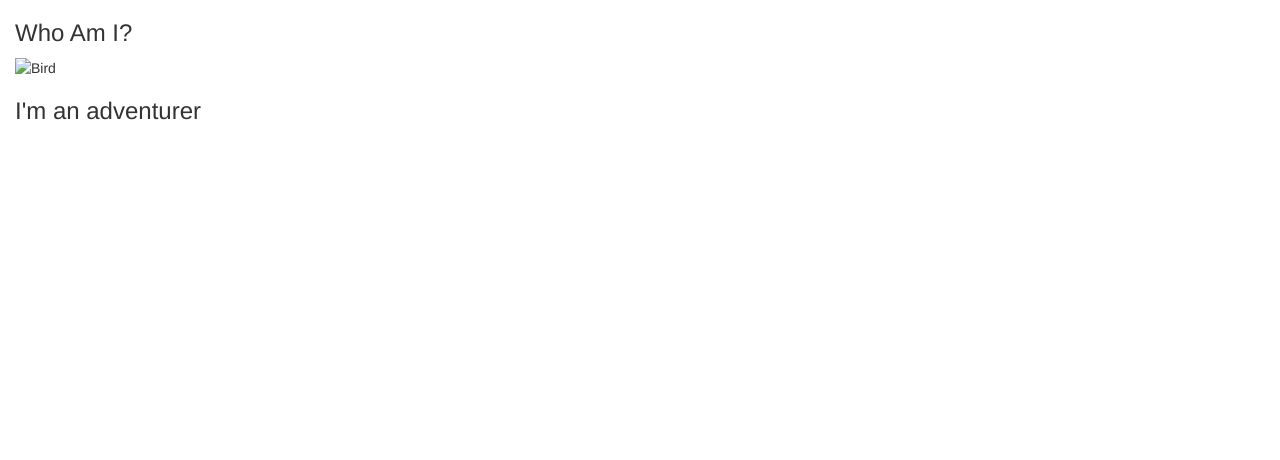
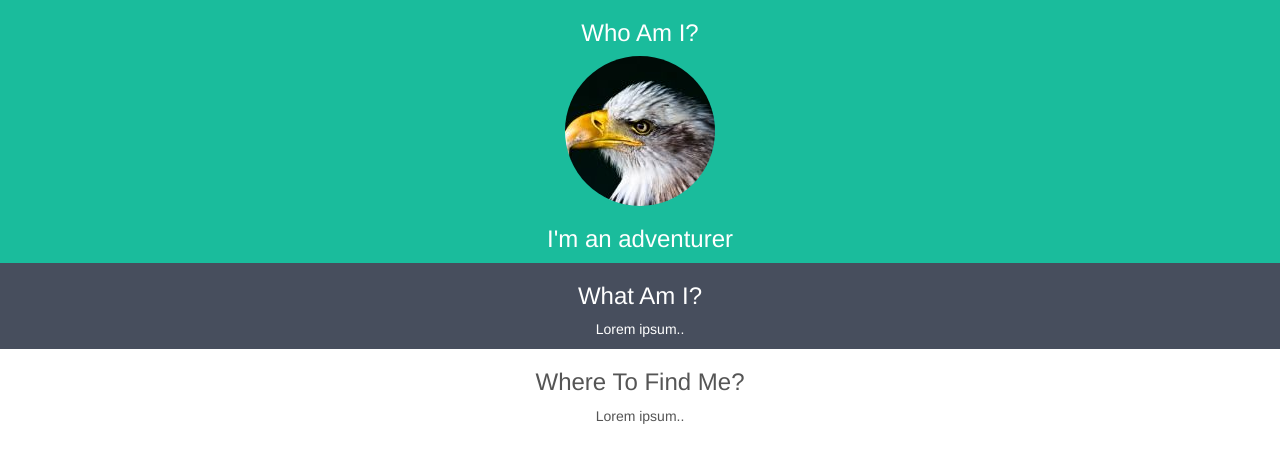
Before and after one commit to fernando-monteiro-duarte/simply-me-v1, a plain HTML site: page index.html in a window 1280 px wide. Drawn offline with nearby package versions, Linux system fonts and the light colour scheme.

Commit message:
add style background and class container-fluid at the div

```diff
--- a/index.html
+++ b/index.html
@@ -7,14 +7,42 @@
   <link rel="stylesheet" href="https://maxcdn.bootstrapcdn.com/bootstrap/3.4.1/css/bootstrap.min.css">
   <script src="https://ajax.googleapis.com/ajax/libs/jquery/3.5.1/jquery.min.js"></script>
   <script src="https://maxcdn.bootstrapcdn.com/bootstrap/3.4.1/js/bootstrap.min.js"></script>
+  <style>
+    .bg-1 {
+      background-color: #1abc9c; /* Green */
+      color: #ffffff;
+    }
+    .bg-2 {
+      background-color: #474e5d; /* Dark Blue */
+      color: #ffffff;
+    }
+    .bg-3 {
+      background-color: #ffffff; /* White */
+      color: #555555;
+    }
+    </style>
+
 </head>
+
+
+
 <body>
 
-<div class="container-fluid">
-  <h3>Who Am I?</h3>
-  <img src="bird.jpg" alt="Bird">
-  <h3>I'm an adventurer</h3>
-</div>
+    <div class="container-fluid bg-1 text-center">
+      <h3>Who Am I?</h3>
+      <img src="bird.jpg" class="img-circle" alt="Bird">
+      <h3>I'm an adventurer</h3>
+    </div>
 
-</body>
+    <div class="container-fluid bg-2 text-center">
+      <h3>What Am I?</h3>
+      <p>Lorem ipsum..</p>
+    </div>
+
+    <div class="container-fluid bg-3 text-center">
+      <h3>Where To Find Me?</h3>
+      <p>Lorem ipsum..</p>
+    </div>
+
+    </body>
 </html>
```
Also changed, not shown: bird.jpg (added).
